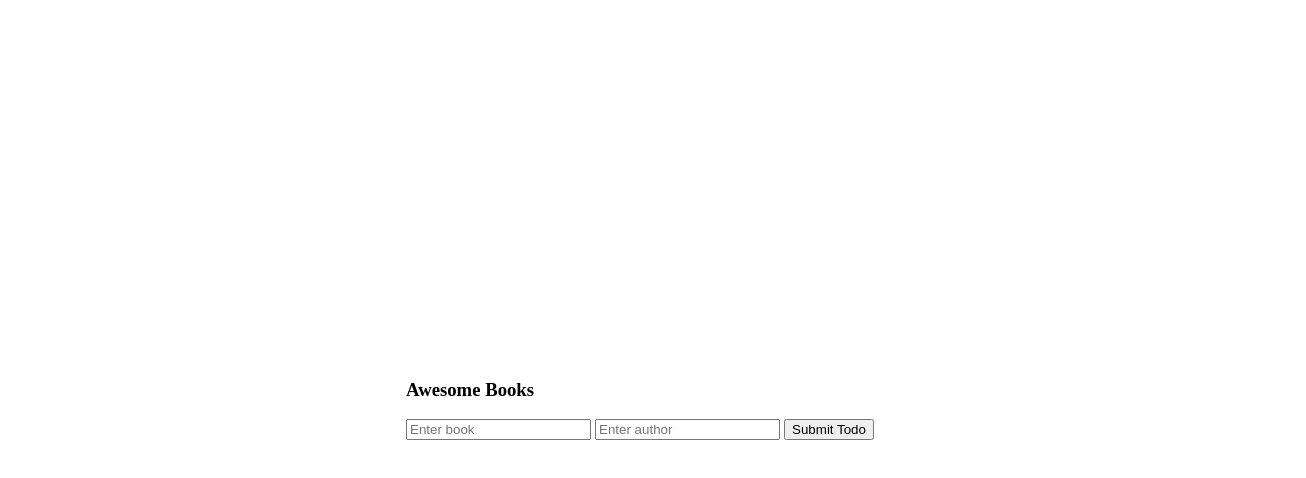
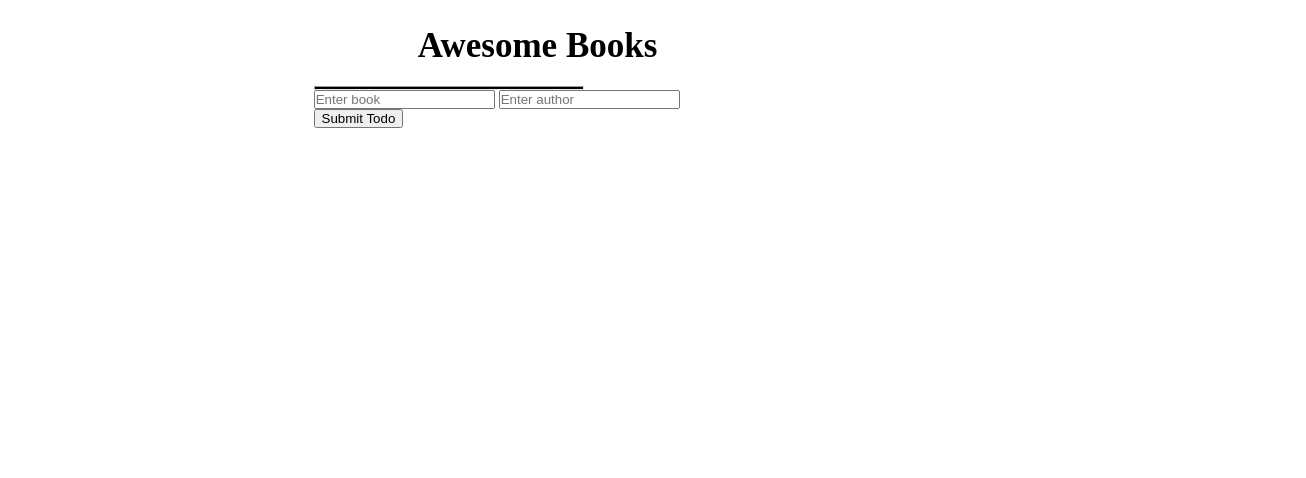
Before and after one commit to LDouglasOT/todo-project, a website: page index.html in a window 1280 px wide. Shown: the whole page, 1306 px wide, since content can reach past the window. Drawn offline with Linux system fonts and the light colour scheme.

Commit message:
stlye css

```diff
--- a/index.html
+++ b/index.html
@@ -8,13 +8,15 @@
     <title>Document</title>
   </head>
   <body>
-    <div>
+    <div class="content">
       <div>
-        <h3>Awesome Books</h3>
+        <h3 class="heading">Awesome Books</h3>
+        <div class="books"></div>
+        <hr />
         <form action="submit" class="todosbmit">
           <input type="text" placeholder="Enter book" class="todoinput" />
           <input type="text" placeholder="Enter author" class="author" />
-          <input type="submit" value="Submit Todo" />
+          <input type="submit" value="Submit Todo" class="add-btn" />
         </form>
         <div class="awesomebooks"></div>
       </div>
--- a/index.js
+++ b/index.js
@@ -1,50 +1,53 @@
-class Books{
-  constructor(id,book,author){
-    this.id=id
-    this.todo=book
-    this.author=author
+class Books {
+  constructor(id, book, author) {
+    this.id = id;
+    this.todo = book;
+    this.author = author;
   }
 }
-const boook= new Books(1,"hbjbjs","author")
 
-const removebook=()=>{
-  document.querySelectorAll('.removetodo').forEach((Element) => {
-    Element.addEventListener('click', (e) => {
+const removebook = () => {
+  document.querySelectorAll(".removetodo").forEach((Element) => {
+    Element.addEventListener("click", (e) => {
       e.preventDefault();
-      const id = Element.getAttribute('data-id');
-      let Storagedata = JSON.parse(localStorage.getItem('todo')) || [];
+      const id = Element.getAttribute("data-id");
+      let Storagedata = JSON.parse(localStorage.getItem("todo")) || [];
       Storagedata = Storagedata.filter((todo) => todo.id !== parseInt(id));
-      localStorage.setItem('todo', JSON.stringify(Storagedata));
+      localStorage.setItem("todo", JSON.stringify(Storagedata));
       addmarkup();
     });
   });
-}
+};
 
-const maincontainer = document.querySelector('.awesomebooks');
+const maincontainer = document.querySelector(".awesomebooks");
 
 const addmarkup = () => {
-  maincontainer.innerHTML = '';
-  const data = JSON.parse(localStorage.getItem('todo')) || [];
-  const ul = document.createElement('ul');
+  maincontainer.innerHTML = "";
+  const data = JSON.parse(localStorage.getItem("todo")) || [];
+  const ul = document.createElement("ul");
   data.forEach((todo) => {
-    const li = document.createElement('li');
+    const li = document.createElement("li");
     li.innerHTML = `<span>${todo.todo}</span><button class='removetodo' data-id='${todo.id}'>Remove todo</button>`;
     ul.append(li);
   });
 
   maincontainer.appendChild(ul);
-  removebook()
+  removebook();
 };
 addmarkup();
 
-const addbook=()=>{
-  document.querySelector('.todosbmit').addEventListener('submit', (e) => {
+const addbook = () => {
+  document.querySelector(".todosbmit").addEventListener("submit", (e) => {
     e.preventDefault();
-    const Storagedata = JSON.parse(localStorage.getItem('todo')) || [];
-    let book=new Books(Storagedata.length + 1,document.querySelector('.todoinput').value,document.querySelector('.author').value)
+    const Storagedata = JSON.parse(localStorage.getItem("todo")) || [];
+    let book = new Books(
+      Storagedata.length + 1,
+      document.querySelector(".todoinput").value,
+      document.querySelector(".author").value
+    );
     const newdata = [...Storagedata, book];
-    localStorage.setItem('todo', JSON.stringify(newdata));
+    localStorage.setItem("todo", JSON.stringify(newdata));
     addmarkup();
   });
-}
-addbook()
+};
+addbook();
--- a/style.css
+++ b/style.css
@@ -1,4 +1,4 @@
-body {
+/*body {
   display: flex;
   justify-content: center;
   height: 100vh;
@@ -9,3 +9,53 @@ li {
   justify-content: space-between;
   margin: 15px;
 }
+*/
+* {
+  padding: 0;
+  margin: 0;
+}
+
+body {
+  width: 100%;
+  height: 100vh;
+  display: flex;
+  flex-direction: column;
+  margin: 2%;
+}
+
+.form {
+  width: 30%;
+  display: flex;
+  flex-direction: column;
+  gap: 20px;
+  margin-top: 20px;
+}
+
+.content {
+  width: 80%;
+  display: flex;
+  flex-direction: column;
+  justify-content: center;
+  align-items: center;
+}
+
+.heading {
+  text-align: center;
+  font-size: 35px;
+}
+
+hr {
+  width: 60%;
+  height: 2px;
+  margin-top: 20px;
+  background-color: black;
+}
+
+.Books {
+  width: 80%;
+  border: 2px solid black;
+}
+
+.add-btn {
+  width: 20%;
+}
```
